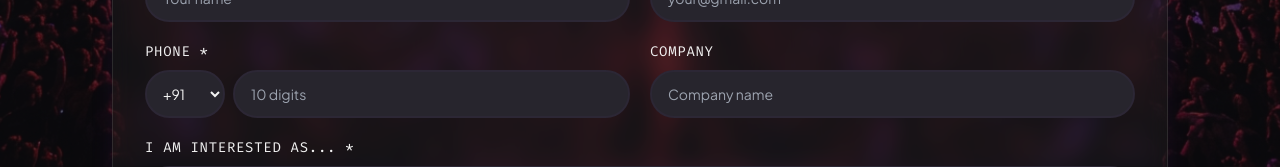
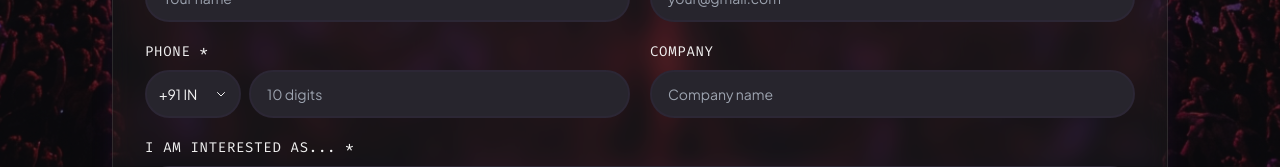
Before and after one commit to zealborgium/bankai-beats, a React (Vite) app: page /contact in a window 1280 px wide. Shown: the part 633-800 px from the top of the page. Built offline with nearby package versions, Linux system fonts and the light colour scheme.

Commit message:
fix: bugs

```diff
--- a/src/components/PhoneInput.tsx
+++ b/src/components/PhoneInput.tsx
@@ -1,4 +1,4 @@
-import { useState } from "react";
+import { useState, useRef, useEffect } from "react";
 
 interface Country {
   name: string;
@@ -9,14 +9,14 @@ interface Country {
 
 const countries: Country[] = [
   { name: "India", code: "IN", dial: "+91", digits: 10 },
+  { name: "South Korea", code: "KR", dial: "+82", digits: 10 },
+  { name: "Japan", code: "JP", dial: "+81", digits: 10 },
   { name: "USA", code: "US", dial: "+1", digits: 10 },
   { name: "UK", code: "GB", dial: "+44", digits: 10 },
   { name: "Australia", code: "AU", dial: "+61", digits: 9 },
   { name: "Canada", code: "CA", dial: "+1", digits: 10 },
   { name: "UAE", code: "AE", dial: "+971", digits: 9 },
   { name: "Singapore", code: "SG", dial: "+65", digits: 8 },
-  { name: "Japan", code: "JP", dial: "+81", digits: 10 },
-  { name: "South Korea", code: "KR", dial: "+82", digits: 10 },
   { name: "Germany", code: "DE", dial: "+49", digits: 10 },
   { name: "France", code: "FR", dial: "+33", digits: 9 },
   { name: "Italy", code: "IT", dial: "+39", digits: 10 },
@@ -68,11 +68,37 @@ interface PhoneInputProps {
 
 const PhoneInput = ({ value, onChange, required, inputClasses }: PhoneInputProps) => {
   const [selected, setSelected] = useState<Country>(countries[0]);
+  const [open, setOpen] = useState(false);
+  const [search, setSearch] = useState("");
+  const dropdownRef = useRef<HTMLDivElement>(null);
+  const searchRef = useRef<HTMLInputElement>(null);
 
-  const handleCountryChange = (e: React.ChangeEvent<HTMLSelectElement>) => {
-    const country = countries.find(c => c.code === e.target.value) || countries[0];
+  const filtered = countries.filter(c =>
+    c.name.toLowerCase().startsWith(search.toLowerCase()) ||
+    c.code.toLowerCase().startsWith(search.toLowerCase()) ||
+    c.dial.startsWith(search)
+  );
+
+  useEffect(() => {
+    const handleClickOutside = (e: MouseEvent) => {
+      if (dropdownRef.current && !dropdownRef.current.contains(e.target as Node)) {
+        setOpen(false);
+        setSearch("");
+      }
+    };
+    document.addEventListener("mousedown", handleClickOutside);
+    return () => document.removeEventListener("mousedown", handleClickOutside);
+  }, []);
+
+  useEffect(() => {
+    if (open) setTimeout(() => searchRef.current?.focus(), 50);
+  }, [open]);
+
+  const select = (country: Country) => {
     setSelected(country);
     onChange("", country.dial);
+    setOpen(false);
+    setSearch("");
   };
 
   const handlePhoneChange = (e: React.ChangeEvent<HTMLInputElement>) => {
@@ -82,17 +108,48 @@ const PhoneInput = ({ value, onChange, required, inputClasses }: PhoneInputProps
 
   return (
     <div className="flex gap-2">
-      <select
-        value={selected.code}
-        onChange={handleCountryChange}
-        className="bg-muted border-2 border-border rounded-full px-3 py-3 text-sm text-foreground focus:border-primary focus:outline-none transition-all font-body w-20 shrink-0"
-      >
-        {countries.map(c => (
-          <option key={c.code + c.dial} value={c.code}>
-            {c.dial}
-          </option>
-        ))}
-      </select>
+      <div className="relative shrink-0" ref={dropdownRef}>
+        <button
+          type="button"
+          onClick={() => setOpen(v => !v)}
+          className="bg-muted border-2 border-border rounded-full px-3 py-3 text-sm text-foreground focus:border-primary focus:outline-none transition-all font-body w-24 flex items-center justify-between gap-1"
+        >
+          <span>{selected.dial} {selected.code}</span>
+          <svg className={`w-3 h-3 shrink-0 transition-transform ${open ? "rotate-180" : ""}`} fill="none" viewBox="0 0 24 24" stroke="currentColor"><path strokeLinecap="round" strokeLinejoin="round" strokeWidth={2} d="M19 9l-7 7-7-7" /></svg>
+        </button>
+
+        {open && (
+          <div className="absolute top-full left-0 mt-1 z-50 w-56 rounded-2xl overflow-hidden shadow-xl" style={{ background: 'hsla(0,0%,10%,0.97)', border: '1px solid hsla(0,0%,100%,0.12)', backdropFilter: 'blur(16px)' }}>
+            <div className="p-2">
+              <input
+                ref={searchRef}
+                type="text"
+                value={search}
+                onChange={e => setSearch(e.target.value)}
+                placeholder="Search country..."
+                className="w-full bg-muted border border-border rounded-full px-3 py-2 text-xs text-foreground focus:outline-none focus:border-primary"
+              />
+            </div>
+            <div className="max-h-48 overflow-y-auto">
+              {filtered.length === 0 ? (
+                <p className="text-xs text-muted-foreground text-center py-3">No results</p>
+              ) : filtered.map(c => (
+                <button
+                  key={c.code + c.dial}
+                  type="button"
+                  onClick={() => select(c)}
+                  className={`w-full text-left px-4 py-2 text-sm flex items-center gap-2 transition-colors hover:bg-white/10 ${selected.code === c.code && selected.dial === c.dial ? "text-primary" : "text-white/80"}`}
+                >
+                  <span className="font-mono w-12 shrink-0">{c.dial}</span>
+                  <span className="font-mono text-xs text-white/50 w-8 shrink-0">{c.code}</span>
+                  <span className="text-xs truncate">{c.name}</span>
+                </button>
+              ))}
+            </div>
+          </div>
+        )}
+      </div>
+
       <input
         type="tel"
         required={required}
```
